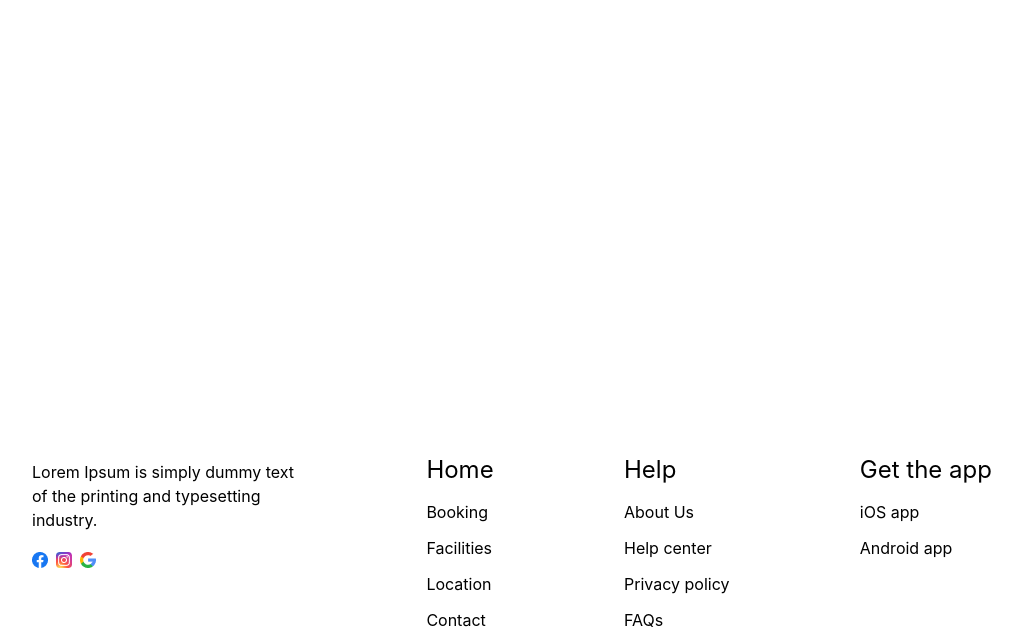
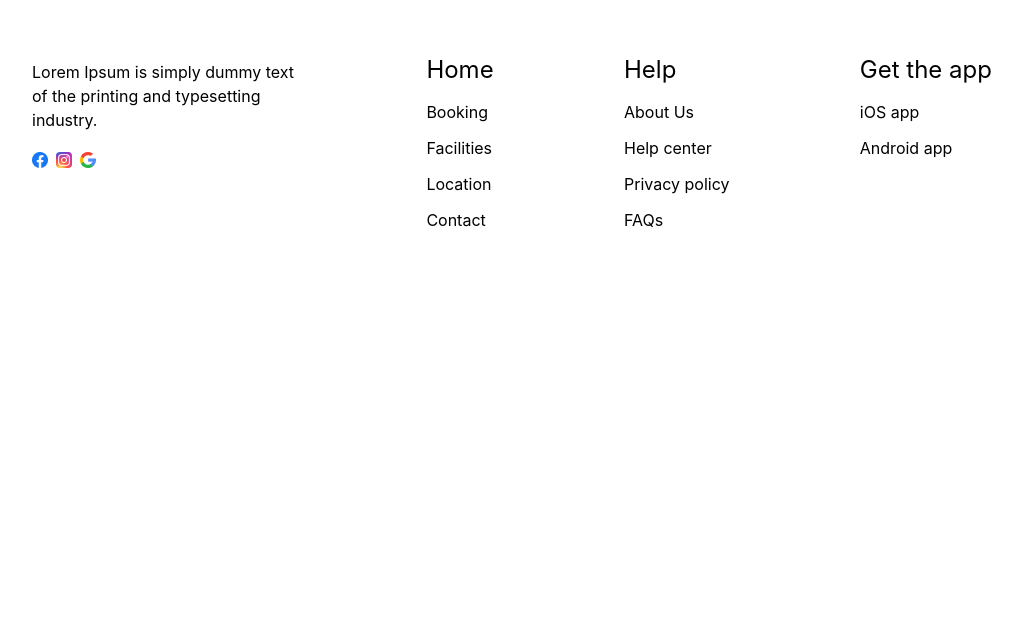
Before and after one commit to Jalilov-dev/Homework-13, a website: page index.html in a window 1280 px wide. Shown: the part 3939-4571 px from the top of the page, without its empty margins (128-1150 px from the left). After the commit the page ends 4171 px from the top, so only its background shows below. Drawn offline with nearby package versions, Linux system fonts and the light colour scheme; files that its build step writes are made by us from their sources.

Commit message:
fix problem

```diff
--- a/index.html
+++ b/index.html
@@ -287,7 +287,7 @@
     </section>
 
 
-    <footer class="section-5 flex gap-5 lg:text-start text-center px-5 items-center lg:items-baseline flex-col lg:flex-row justify-between max-w-250 m-auto mt-150">
+    <footer class="section-5 flex gap-5 lg:text-start text-center px-5 items-center lg:items-baseline flex-col lg:flex-row justify-between max-w-250 m-auto mt-150 lg:mt-50">
         <div class="lg:w-[264px]">
             <p>Lorem Ipsum is simply dummy text of the printing and typesetting industry.</p>
             <div class="flex gap-2 pt-5 justify-center lg:justify-start ">
```
